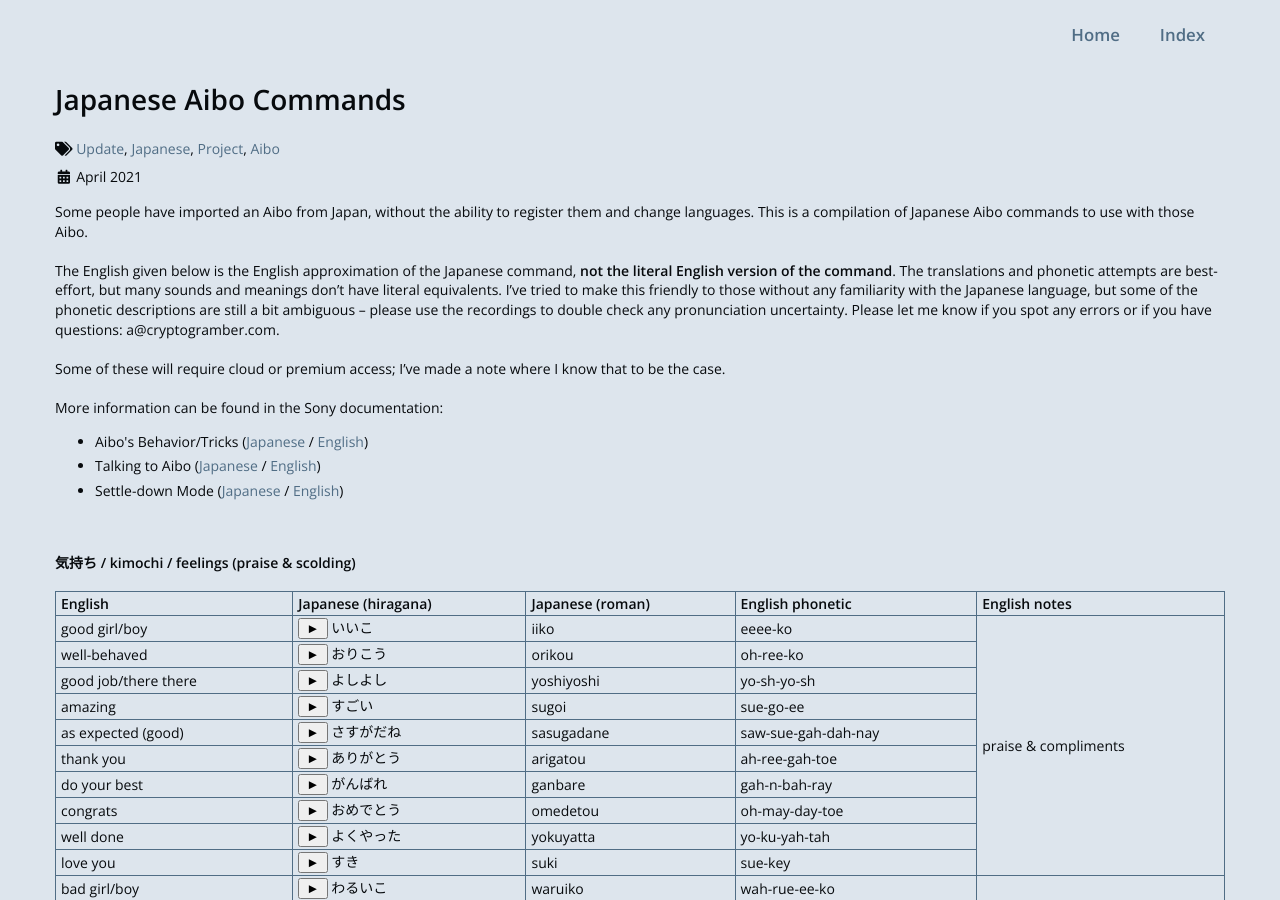
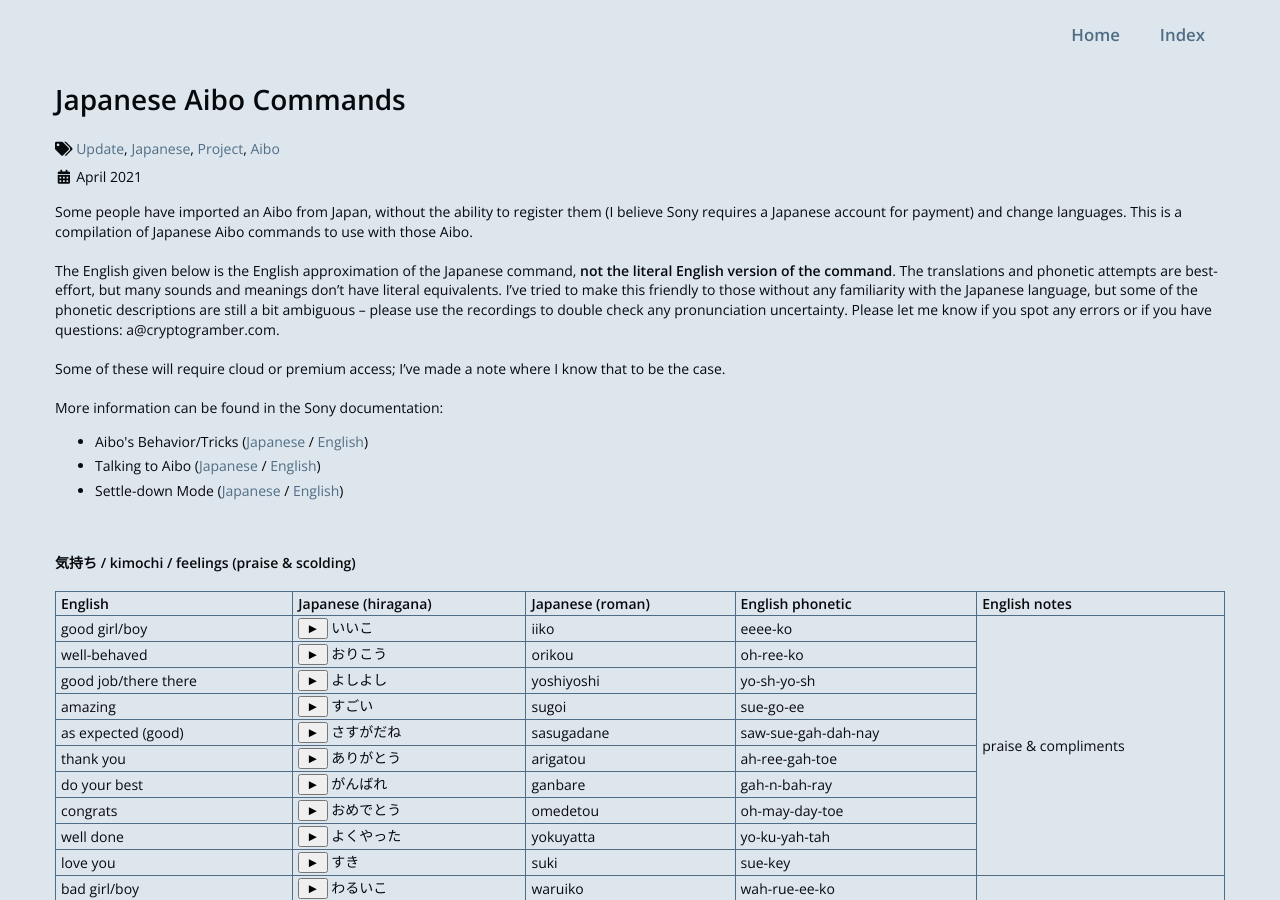
Before and after one commit to kairozu/kairozu.github.io, a Jekyll site: the page built from updates/_posts/2021-04-15-aibo-japanese.md, in a window 1280 px wide and 900 px high. Built offline with Jekyll 4.4.1, drawn with Linux system fonts in a browser that asks for light colours; nearby versions of some CDN libraries.

```diff
--- a/updates/_posts/2021-04-15-aibo-japanese.md
+++ b/updates/_posts/2021-04-15-aibo-japanese.md
@@ -19,7 +19,7 @@
     audio.play();
 }
 </script>
-Some people have imported an Aibo from Japan, without the ability to register them and change languages. This is a compilation of Japanese Aibo commands to use with those Aibo.
+Some people have imported an Aibo from Japan, without the ability to register them (I believe Sony requires a Japanese account for payment) and change languages. This is a compilation of Japanese Aibo commands to use with those Aibo.
 <br /><br />
 The English given below is the English approximation of the Japanese command, <b>not the literal English version of the command</b>. The translations and phonetic attempts are best-effort, but many sounds and meanings don't have literal equivalents. I've tried to make this friendly to those without any familiarity with the Japanese language, but some of the phonetic descriptions are still a bit ambiguous -- please use the recordings to double check any pronunciation uncertainty. Please let me know if you spot any errors or if you have questions: a@cryptogramber.com.
 <br /><br />
```
